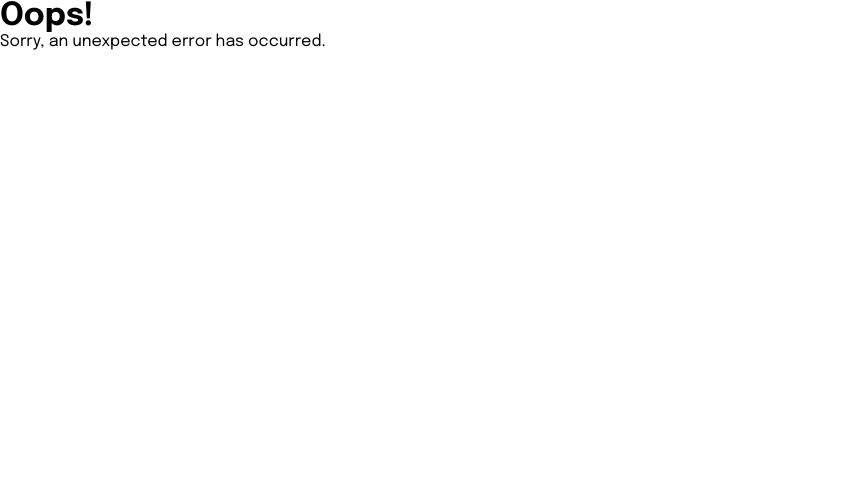
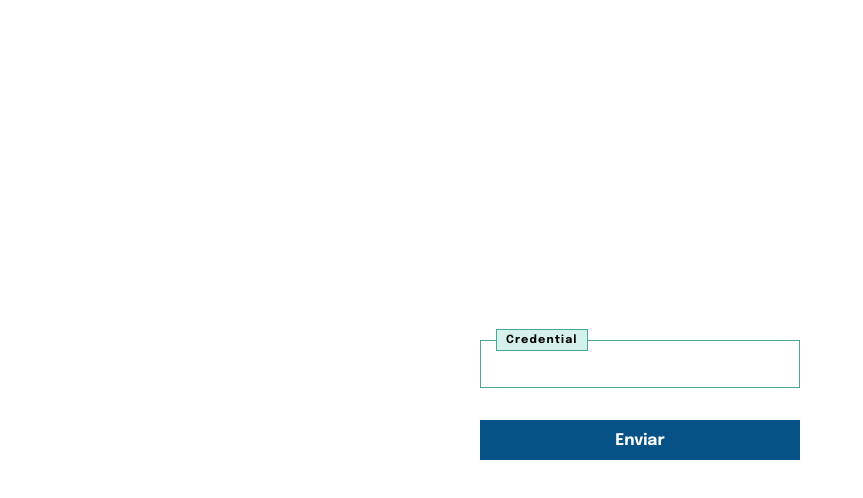
Before and after one commit to jcat-dev/portafolio, a React (Vite) app: page /auth in a window 1280 px wide. Shown: the top 498 px of the page, without its empty margins (0-863 px from the left). Built offline with nearby package versions, Linux system fonts and the light colour scheme.

Commit message:
Agregar la ruta /auth con su page y css

```diff
--- /dev/null
+++ b/src/pages/auth/AuthPage.tsx
@@ -0,0 +1,80 @@
+import { Form, Formik, FormikHelpers } from 'formik'
+import { setFetch } from '../../utils/fetch'
+import { getToastLoading, updateToastLoading } from '../../utils/toast'
+import { FetchResponseWithData } from '../../Types/FetchResponse'
+import * as Yup from 'yup'
+import FormikInput from '../../component/formik/FormikInput'
+import styles from './authPage.module.css'
+import Button from '../../component/button/Button'
+import LayoutToast from '../../layout/LayoutToast'
+
+interface FormValues {
+  credential: string
+}
+
+const AuthPage = () => {
+  const initialValues: FormValues = {
+    credential: ''
+  }
+
+  const validationSchema = Yup.object({
+    credential: Yup.string().trim().strict().required()
+  })
+
+  const handleSubmit = async (values: FormValues, helper: FormikHelpers<FormValues>) => {
+    const toastId = getToastLoading()
+
+    try {
+      const result = await setFetch(String(import.meta.env.VITE_AUTH_API), 'POST', values)
+
+      if (result.status === 201) {
+        const data: FetchResponseWithData<CredentialAuth> = await result.json()
+        sessionStorage.setItem('token', data.data.token)
+        updateToastLoading(toastId, 'success', data.msg)
+        helper.resetForm()
+        return
+      }
+
+      updateToastLoading(toastId, 'error', result.statusText)
+    } catch (error) {
+      updateToastLoading(toastId, 'error')
+    }
+  }
+
+  return (
+    <LayoutToast>
+      <Formik
+        initialValues={initialValues}
+        onSubmit={(values, helper) => handleSubmit(values, helper)}
+        validationSchema={validationSchema}
+      >
+        {
+          ({ errors }) => (
+            <Form className={styles['form']} >
+              <FormikInput
+                id='credentialId'
+                labelTitle='Credential'
+                name='credential'
+                type='password'
+                classNameField={styles['form-field']}
+              />
+              <p className={styles['field-error']}>
+                {errors.credential}
+              </p>
+
+              <Button
+                aria-label='enviar formulario'
+                className={styles['btn-submit']}
+                type='submit'
+              >
+                Enviar
+              </Button>
+            </Form>
+          )
+        }
+      </Formik>
+    </LayoutToast>
+  )
+}
+
+export default AuthPage
--- /dev/null
+++ b/src/pages/auth/authPage.module.css
@@ -0,0 +1,32 @@
+.form {
+  width: 20em;
+  height: 100vh;
+  margin: auto;
+
+  display: flex;
+  flex-wrap: wrap;
+  justify-content: center;
+  align-items: center;
+  align-content: center
+}
+
+.form-field {
+  width: 100%;
+}
+
+.field-error {
+  width: 100%;
+  padding: 0.5em 0;
+}
+
+.btn-submit {
+  width: 100%;
+  margin-top: 1em;
+
+  background-color: var(--color-blue-7);
+  color: var(--color-black-1);
+
+  &:hover {
+    cursor: pointer;
+  }
+}
--- /dev/null
+++ b/src/routers/AuthRoutes/AuthRoutes.ts
@@ -0,0 +1,9 @@
+import { RouteObject } from 'react-router-dom';
+import AuthPage from '../../pages/auth/AuthPage';
+import NotFound from '../../component/notFound/NotFound';
+
+export const authRoutes: RouteObject = {
+  path: 'auth',
+  Component: AuthPage,
+  ErrorBoundary: NotFound
+}
--- a/src/routers/Routers.tsx
+++ b/src/routers/Routers.tsx
@@ -1,11 +1,13 @@
 import { RouterProvider, createBrowserRouter } from 'react-router-dom'
 import { homeRoutes } from './homeRoutes/homeRoutes'
 import { apiRoutes } from './apiRoutes/apiRoutes'
+import { authRoutes } from './AuthRoutes/AuthRoutes'
 
 const Routers = () => {
   const router = createBrowserRouter([
     homeRoutes,
-    apiRoutes
+    apiRoutes,
+    authRoutes
   ])
 
   return (
```
